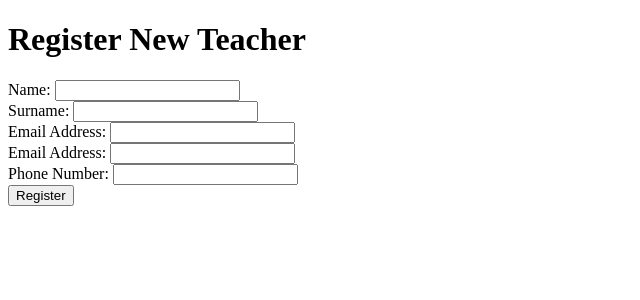
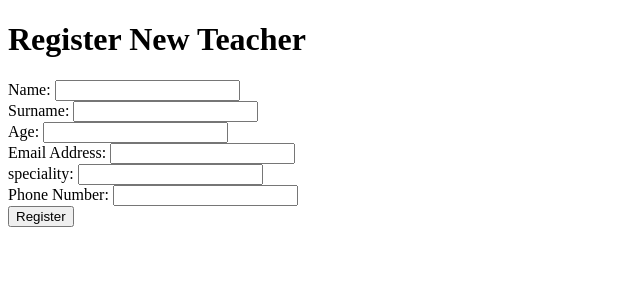
Before and after one commit to RemiVander/bdd_centre_de_formation, a Flask app: page /register in a window 1280 px wide. Shown: the top 300 px of the page, without its empty margins (0-640 px from the left). Run offline with Flask 3, Linux system fonts and the light colour scheme.

Commit message:
update register not ok

```diff
--- a/app/routes/routes.py
+++ b/app/routes/routes.py
@@ -76,7 +76,7 @@ def register_user():
     surname = request.form.get("surname")
     age = request.form.get("age")
     email = request.form.get("Enter your Email adress")
-    telephone = request.form.get("Enter your phonenumber")
+    speciality = request.form.get("Enter your speciality")
 
     with Session(engine) as session:
         existing_user = session.exec(select(Teacher).where(Teacher.email == email)).first()
@@ -91,7 +91,7 @@ def register_user():
             email=email,
             is_active=True,
             role="teacher",
-            speciality="",
+            speciality=speciality,
             hiring_date=None,
             hours_rate=0.0,
             bio=None
--- a/app/templates/register_user.html
+++ b/app/templates/register_user.html
@@ -17,12 +17,16 @@
             <input type="text" id="surname" name="surname" required>
         </div>
         <div>
-            <label for="age">Email Address:</label>
+            <label for="age">Age:</label>
             <input type="text" id="age" name="age" required>
         </div>
         <div>
             <label for="email">Email Address:</label>
             <input type="email" id="email" name="email" required>
+        </div>
+        <div>
+            <label for="speciality">speciality:</label>
+            <input type="text" id="email" name="speciality" required>
         </div>
         <div>
             <label for="telephone">Phone Number:</label>
```
